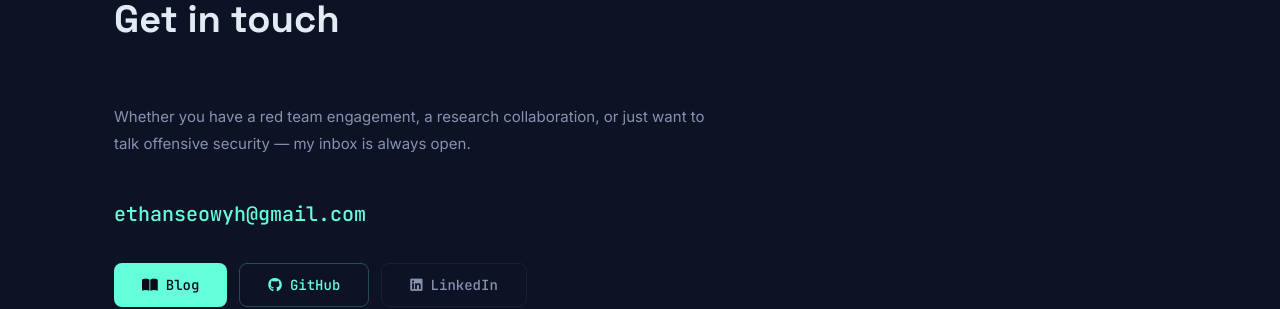
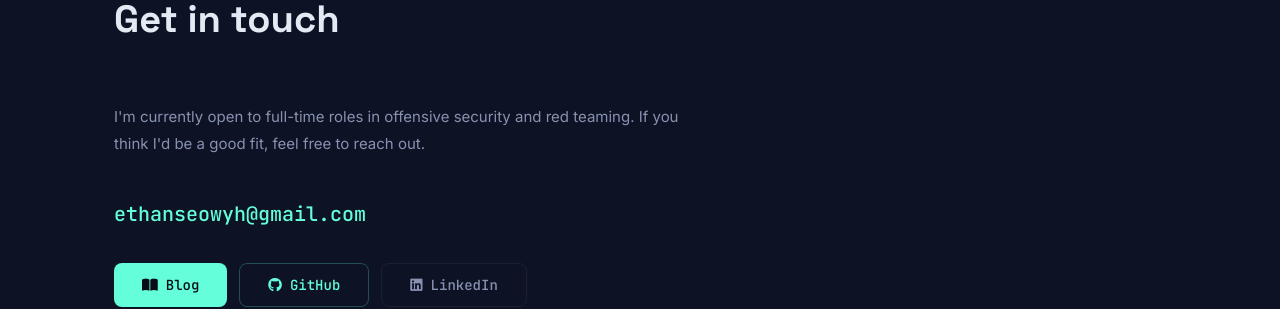
Before and after one commit to CodeXTF2/CodeXTF2.github.io, a Jekyll site: the page built from index.html, in a window 1280 px wide and 900 px high, scrolled down 6990 px. Shown: the part 312-621 px from the top of the window. Built offline with Jekyll 4.4.1, drawn with Linux system fonts in a browser that asks for light colours; some of the changed text lies outside the part shown.

Commit message:
Update contact section — open to jobs, not freelance

```diff
--- a/index.html
+++ b/index.html
@@ -74,7 +74,7 @@ title: Home
 
       <p class="hero-badge fade-in" style="transition-delay:.5s">
         <span></span>
-        Available for research collaborations &amp; red team engagements
+        Open to full-time offensive security roles
       </p>
     </div>
   </div>
@@ -288,8 +288,8 @@ title: Home
 
     <div class="contact-inner">
       <p class="contact-text fade-in">
-        Whether you have a red team engagement, a research collaboration, or just want
-        to talk offensive security — my inbox is always open.
+        I'm currently open to full-time roles in offensive security and red teaming.
+        If you think I'd be a good fit, feel free to reach out.
       </p>
 
       <a href="mailto:{{ site.author.email }}" class="contact-email fade-in">
```
